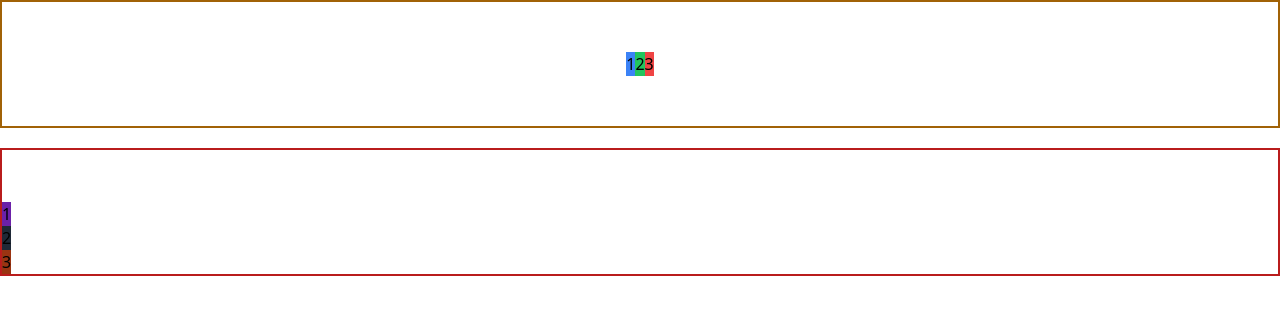
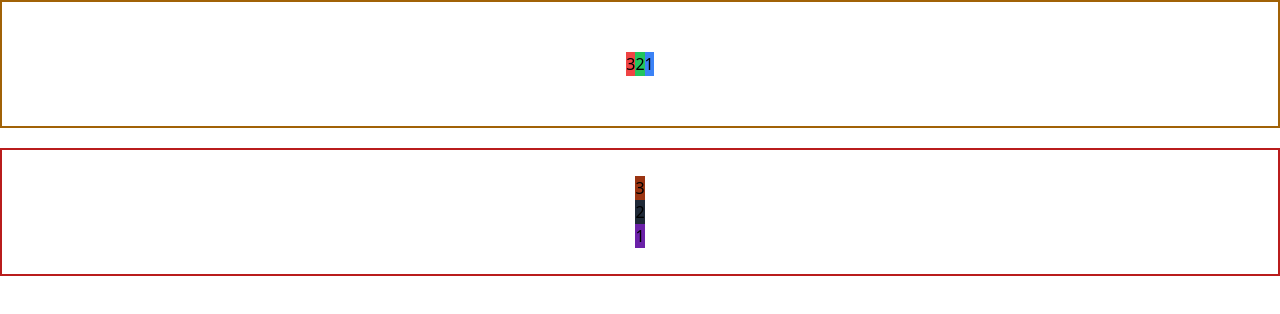
Before and after one commit to treinaweb/Tailwind-Flexbox, a website: page index.html in a window 1280 px wide. Drawn offline with nearby package versions, Linux system fonts and the light colour scheme; files that its build step writes are made by us from their sources.

Commit message:
01:06 - Flex-reverse

```diff
--- a/index.html
+++ b/index.html
@@ -8,13 +8,13 @@
     <link rel="stylesheet" href="dist/build.css">
 </head>
 <body>
-    <div class="flex justify-center border-2 border-yellow-700 h-32 items-center mb-5">
+    <div class="flex flex-row-reverse justify-center border-2 border-yellow-700 h-32 items-center mb-5">
         <div class="bg-blue-500">1</div>
         <div class="bg-green-500">2</div>
         <div class="bg-red-500">3</div>
     </div>
 
-    <div class="flex flex-col items-start border-2 border-red-700 h-32 justify-end">
+    <div class="flex flex-col-reverse items-center border-2 border-red-700 h-32 justify-center">
         <div class="bg-purple-800">1</div>
         <div class="bg-gray-800">2</div>
         <div class="bg-orange-800">3</div>
```
